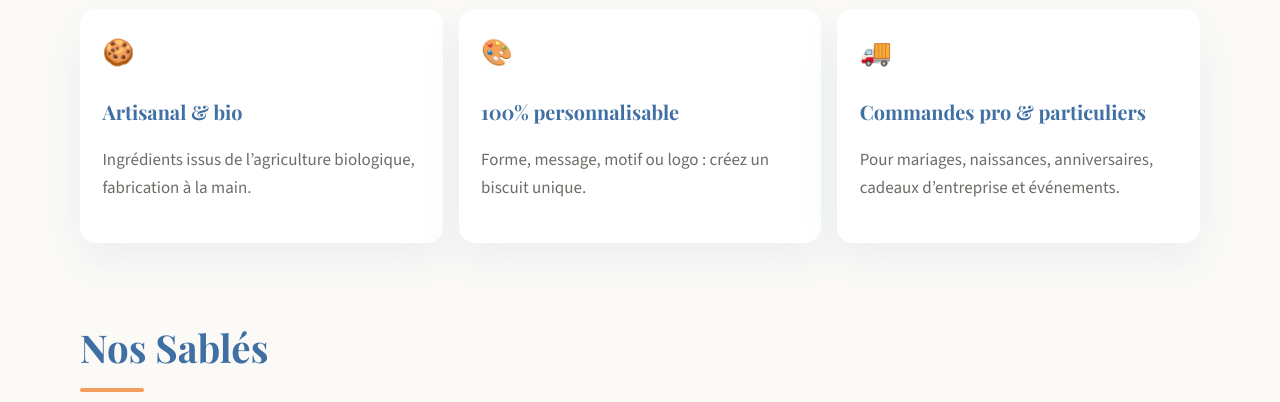
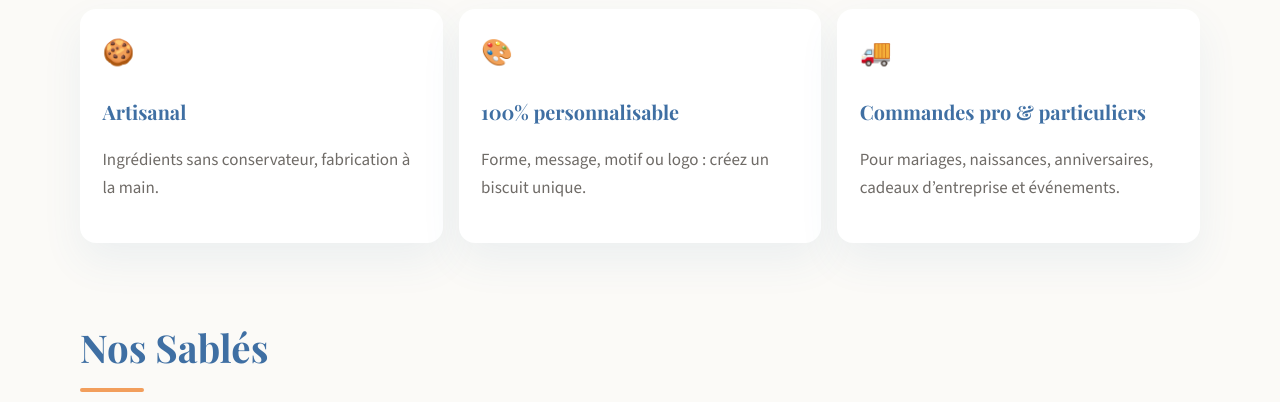
Before and after one commit to Leloupdelacrypto/La-Delicieuserie-final, a plain HTML site: page index.html in a window 1280 px wide. Shown: the part 695-1097 px from the top of the page. Drawn offline with nearby package versions, Linux system fonts and the light colour scheme.

Commit message:
Update index.html

```diff
--- a/index.html
+++ b/index.html
@@ -64,8 +64,8 @@
       <div class="highlight-grid">
         <article class="highlight-card">
           <div class="highlight-icon" aria-hidden="true">🍪</div>
-          <h3>Artisanal & bio</h3>
-          <p>Ingrédients issus de l’agriculture biologique, fabrication à la main.</p>
+          <h3>Artisanal</h3>
+          <p>Ingrédients sans conservateur, fabrication à la main.</p>
         </article>
         <article class="highlight-card">
           <div class="highlight-icon" aria-hidden="true">🎨</div>
```
